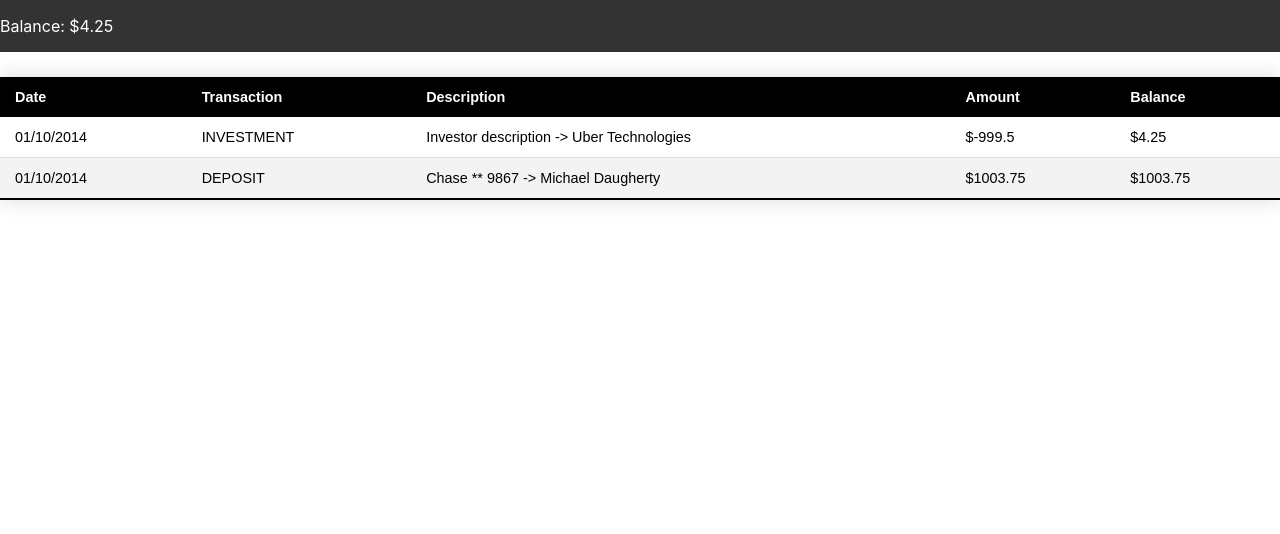
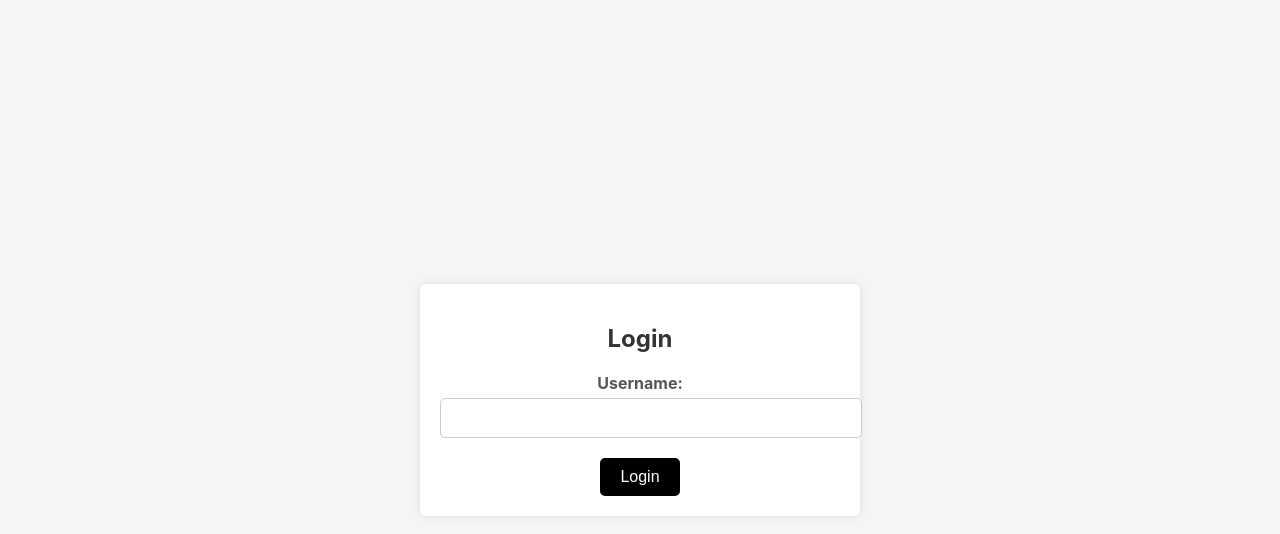
Before and after one commit to buildWithKanika/EquityList, a React (Create React App) app: page / in a window 1280 px wide. Shown: the top 534 px of the page. Built offline with nearby package versions, Linux system fonts and the light colour scheme.

Commit message:
made a login page

```diff
--- a/src/App.js
+++ b/src/App.js
@@ -1,8 +1,34 @@
-import {ProcessTransaction} from './component/Transaction/ProcessTransaction';
+
+// import { LoginPage } from './component/Login/Login.jsx';
+// function App() {
+//   return (
+//     <div className="App">
+//         <LoginPage></LoginPage>
+//     </div>
+//   );
+// }
+
+// export default App;
+import React, { useState } from 'react';
+import { LoginPage } from './component/Login/Login.jsx';
+import {ProcessTransaction} from './component/Transaction/ProcessTransaction.js'
+
 function App() {
+  const [submitted, setSubmitted] = useState(false);
+  const [username, setUsername] = useState('');
+
+  const handleFormSubmit = (username) => {
+    setUsername(username);
+    setSubmitted(true);
+  };
+
   return (
     <div className="App">
-        <ProcessTransaction></ProcessTransaction>
+      {submitted ? (
+        <ProcessTransaction username={username} />
+      ) : (
+        <LoginPage onSubmit={handleFormSubmit} />
+      )}
     </div>
   );
 }
--- /dev/null
+++ b/src/component/Login/Login.jsx
@@ -0,0 +1,34 @@
+// LoginForm.jsx
+import React, { useState } from 'react';
+import '../style/Login.css'
+
+function LoginPage({ onSubmit }) {
+  const [username, setUsername] = useState('');
+
+  const handleSubmit = (e) => {
+    e.preventDefault();
+    onSubmit(username); // Pass the username to the parent component when the form is submitted
+  };
+
+  return (
+<div className="login-container">
+      <form className="login-form" onSubmit={handleSubmit}>
+        <h2>Login</h2>
+        <div className="input-container">
+          <label htmlFor="username">Username:</label>
+          <input
+            type="text"
+            id="username"
+            name="username"
+            value={username}
+            onChange={(e) => setUsername(e.target.value)}
+            required
+          />
+        </div>
+        <button type="submit">Login</button>
+      </form>
+    </div>
+  );
+}
+
+export {LoginPage};
--- a/src/component/Transaction/ProcessTransaction.js
+++ b/src/component/Transaction/ProcessTransaction.js
@@ -1,17 +1,19 @@
 import React, { useEffect, useState } from "react";
 import { TransactionList } from "./TransactionList";
 import { fetchLedgerData } from "../../service/mockApi";
-import { Header } from "./header";
+import { Header } from "./Header";
 
-function ProcessTransaction() {
+function ProcessTransaction(props) {
     // State to hold ledger data
     const [ledger, setLedger] = useState([]);
     const [balance, setBalance] = useState(0);
 
     useEffect(() => {
         // Fetch ledger data from the API
-        fetchLedgerData()
+        console.log(props.username)
+        fetchLedgerData(props.username.toLowerCase())
             .then((ledgerData) => {
+                // if ledger data is nulll
                 const uniqueActivityIds = new Set();
                 const uniqueTransactions = [];
                 for (const transaction of ledgerData) {
@@ -43,11 +45,26 @@ function ProcessTransaction() {
     }, []);
 
     return (
+        // if ledger data is nulll display user can be simple complicated or duplicate
+        // else call the header and transaction list component
         <div>
-            {/* Render the TransactionList component with the ledger data */}
-            <Header balance={balance} />
-            <TransactionList transactions={ledger} />
-        </div>
+
+            {ledger.length===0? (
+                <div>
+                    <h1>user can be simple, complicated or duplicate</h1>
+                </div>
+            ) : (
+                <div>
+                    <Header balance={balance} />
+                    <TransactionList transactions={ledger} />
+                </div>
+            )}
+            </div>
+        // <div>
+        //     {/* Render the TransactionList component with the ledger data */}
+        //     <Header balance={balance} />
+        //     <TransactionList transactions={ledger} />
+        // </div>
     );
 }
 
--- a/src/component/Transaction/TransactionItem.jsx
+++ b/src/component/Transaction/TransactionItem.jsx
@@ -1,5 +1,7 @@
 import React from "react";
 import "../style/Transaction.css";
+// This component is used to display a single transaction
+// TransactionItem.jsx is a child component of TransactionList.jsx
 function TransactionItem({ transaction }) {
     return (
             <tr>
--- a/src/component/Transaction/TransactionList.jsx
+++ b/src/component/Transaction/TransactionList.jsx
@@ -1,4 +1,6 @@
-
+// TrancactionList component is used to display a list of transactions
+// Props passed to TransactionList component:
+// - transactions: an array of transactions
 import { TransactionItem } from "./TransactionItem";
 import React from "react";
 import "../style/Transaction.css";
--- a/src/component/style/Header.css
+++ b/src/component/style/Header.css
@@ -1,9 +1,9 @@
 
   /* Style your header */
-  header {
-    display: flex;
+  Header {
     background-color: #333;
     color: #fff;
-    width: 100%;
+    width: max;
     height: 20%;
+    overflow: auto;
   }
--- /dev/null
+++ b/src/component/style/Login.css
@@ -0,0 +1,57 @@
+/* LoginForm.css */
+.login-container {
+    display: flex;
+    justify-content: center;
+    align-items: center;
+    min-height: 100vh;
+    background-color: #f5f5f5;
+  }
+
+  .login-form {
+    background-color: #fff;
+    border-radius: 5px;
+    box-shadow: 0px 0px 10px rgba(0, 0, 0, 0.1);
+    padding: 20px;
+    width: 100%;
+    max-width: 400px;
+    text-align: center;
+  }
+
+  h2 {
+    margin-bottom: 20px;
+    color: #333;
+  }
+
+  .input-container {
+    margin-bottom: 20px;
+  }
+
+  label {
+    font-weight: bold;
+    display: block;
+    margin-bottom: 5px;
+    color: #555;
+  }
+
+  input {
+    width: 100%;
+    padding: 10px;
+    border: 1px solid #ccc;
+    border-radius: 5px;
+    font-size: 16px;
+  }
+
+  button {
+    background-color: black;
+    color: #fff;
+    padding: 10px 20px;
+    border: none;
+    border-radius: 5px;
+    cursor: pointer;
+    transition: background-color 0.3s ease;
+    font-size: 16px;
+  }
+
+  button:hover {
+    background-color: #0056b3;
+  }
--- a/src/component/style/Transaction.css
+++ b/src/component/style/Transaction.css
@@ -55,6 +55,7 @@
   font-size: 0.9em;
   font-family: sans-serif;
   box-shadow: 0 0 20px rgba(0, 0, 0, 0.15);
+  overflow: auto;
   width: 100%;
 }
 
--- a/src/service/mockApi.js
+++ b/src/service/mockApi.js
@@ -1,14 +1,29 @@
 async function fetchLedgerData(user){
     try{
         //const ledgerData = await import('../Data/simple_ledger.json');
-        const ledgerData = require('../Data/simple_ledger.json');
+        // according to user name which can be complicated simple and duplicate call the ledger data
+        let ledgerData = null;
+        switch(user){
+            case 'complicated':
+                   ledgerData = require('../Data/complicated_ledger.json');
+                   break
+            case 'simple':
+                 ledgerData = require('../Data/simple_ledger.json');
+                 break;
+            case 'duplicate':
+                 ledgerData = require('../Data/duplicate_ledger.json');
+                 break;
+            default:
+                ledgerData=[];
+        }
+
         // read the file from data folder
 
         await new Promise(resolve => setTimeout(resolve, 1000));
         return ledgerData;
     }
     catch(error){
-        throw new Error("Failed to fetch ledger data    ");
+        throw new Error("Failed to fetch ledger data ");
     }
 
 }
```
